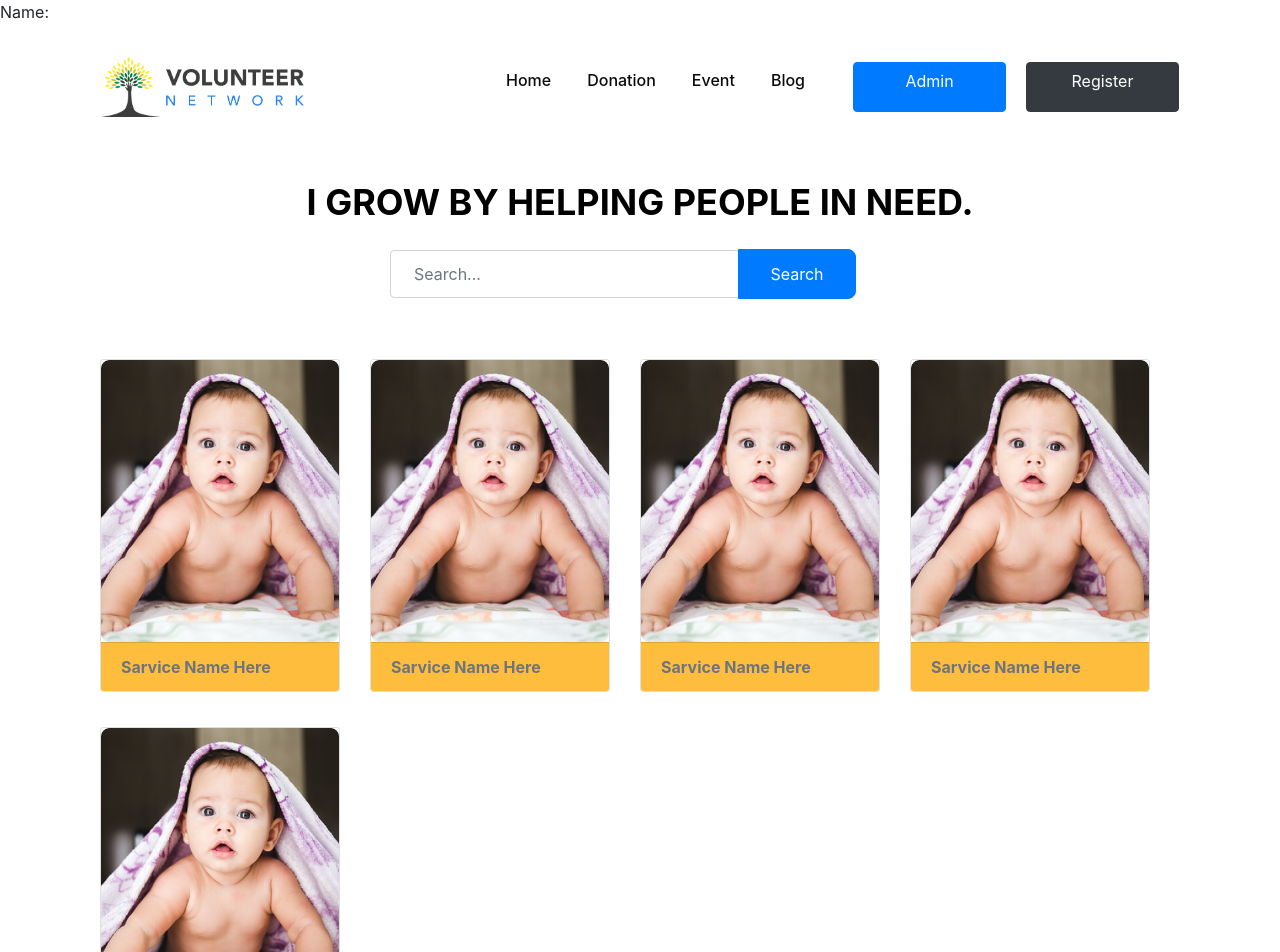
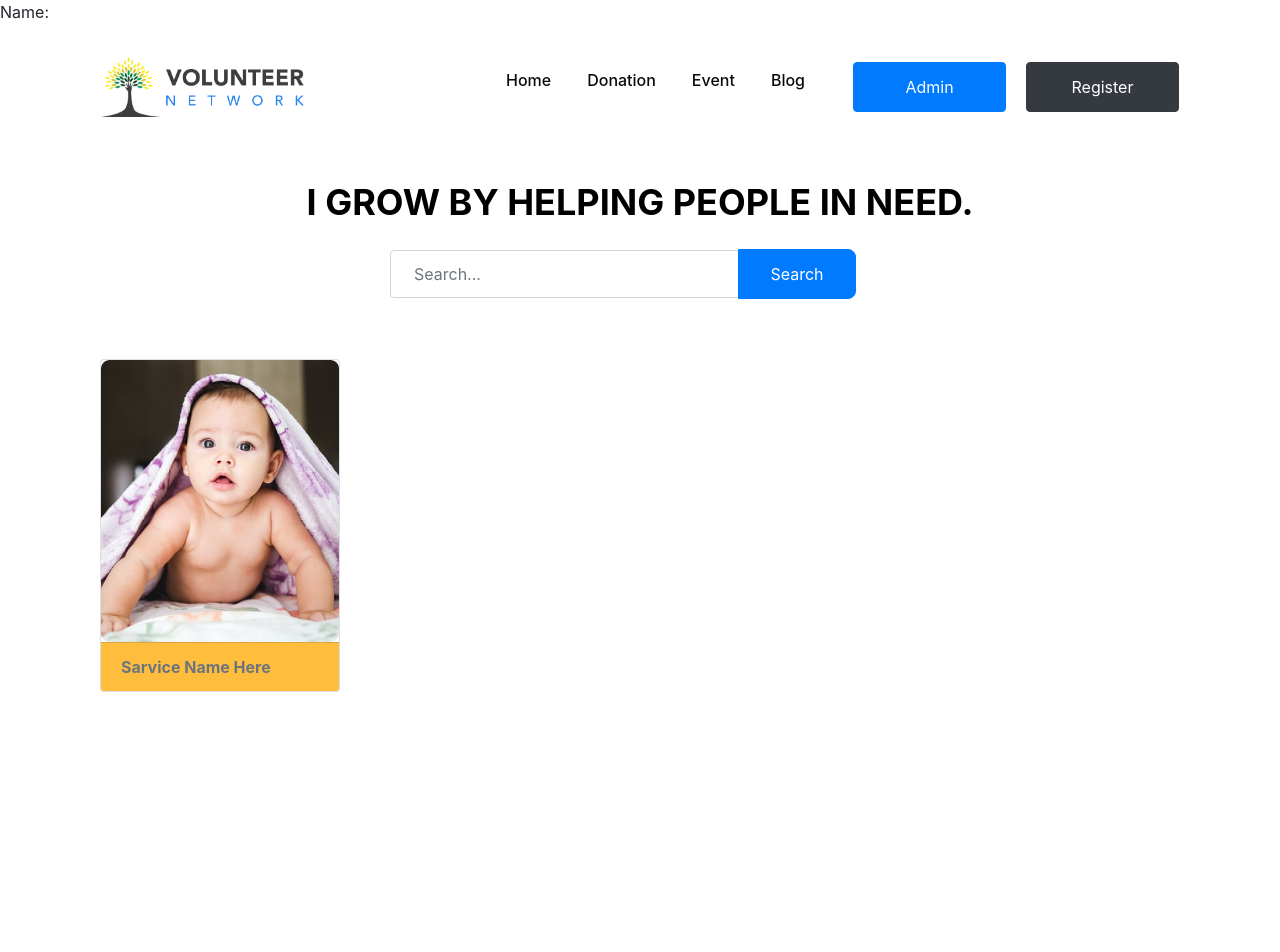
Before and after one commit to Abir-Hasan-GUB/Volunteer-Client, a React (Create React App) app: page / in a window 1280 px wide. Shown: the top 952 px of the page. After the commit the page ends 800 px from the top, so only its background shows below. Built offline with nearby package versions, Linux system fonts and the light colour scheme.

Commit message:
Google Auth part complete with protected Aouth

```diff
--- a/src/Componants/Login/Login.js
+++ b/src/Componants/Login/Login.js
@@ -1,23 +1,33 @@
-import React from 'react';
+import React, { useContext } from 'react';
 import './Login.css';
 import logo from '../Images/logos/Logo.png';
 import google from '../Images/logos/google.png';
 import * as firebase from "firebase/app";
 import "firebase/auth";
 import firebaseConfig from './firebase.config';
+import { UserContext } from '../../App';
+import { Link, useHistory, useLocation } from 'react-router-dom';
 
 const Login = () => {
-    firebase.initializeApp(firebaseConfig);
+    const history = useHistory();
+    const location = useLocation();
+    const { from } = location.state || { from: { pathname: "/" } };
+
+    const [loggedInUser, setLoggedInUser] = useContext(UserContext)
+
+    if(firebase.apps.length === 0) {
+        firebase.initializeApp(firebaseConfig);
+    }
+
     const handleGoogleSignIn = () => {
         const provider = new firebase.auth.GoogleAuthProvider();
 
         firebase.auth().signInWithPopup(provider).then(function(result) {
-            // This gives you a Google Access Token. You can use it to access the Google API.
-            var token = result.credential.accessToken;
-            // The signed-in user info.
-            var user = result.user;
-            console.log(user);
-            // ...
+            const {displayName, email} = result.user;
+            const signedInUser = {name: displayName, email}
+            setLoggedInUser(signedInUser);
+            history.replace(from);
+
           }).catch(function(error) {
             // Handle Errors here.
             var errorCode = error.code;
@@ -33,7 +43,7 @@ const Login = () => {
     return (
         <div className="container">
             <div className="login-logo">
-            <img src= {logo} alt=""/>
+            <Link to="/"><img src= {logo} alt=""/></Link>
             </div>
 
             <div className="login-panel">
--- a/src/Componants/Menu/Menu.js
+++ b/src/Componants/Menu/Menu.js
@@ -2,11 +2,12 @@ import React from 'react';
 import { Button, Navbar, Nav} from 'react-bootstrap';
 import './Menu.css';
 import logo from '../Images/logos/Logo.png';
+import { Link } from 'react-router-dom';
 
 const Menu = () => {
     return (
         <Navbar className="container menubar" expand="lg">
-  <Navbar.Brand href="/">
+  <Navbar.Brand href="#">
             <img className="logo" src={logo} alt="logo"/>
   </Navbar.Brand>
   <Navbar.Toggle aria-controls="basic-navbar-nav" />
@@ -16,8 +17,8 @@ const Menu = () => {
       <Nav.Link href="#link">Donation</Nav.Link>
       <Nav.Link href="#home">Event</Nav.Link>
       <Nav.Link href="#link">Blog</Nav.Link>
-      <Button href="/addEvent" className="menu-btn" variant="primary">Admin</Button>
-      <Button href="/register" className="menu-btn" variant="dark">Register</Button>
+      <Link to="/addEvent"><Button className="menu-btn" variant="primary">Admin</Button></Link>
+      <Link to="/register"><Button className="menu-btn" variant="dark">Register</Button></Link>
     </Nav>
   </Navbar.Collapse>
 </Navbar>
--- a/src/Componants/MenuSecond/MenuSecond.js
+++ b/src/Componants/MenuSecond/MenuSecond.js
@@ -4,10 +4,10 @@ import { Navbar, Nav} from 'react-bootstrap';
 import logo from '../Images/logos/Logo.png';
 import './MenuSecond.css';
 
-const MenuSecond = () => {
+const MenuSecond = (props) => {
     return (
         <Navbar className="container menubar" expand="lg">
-  <Navbar.Brand href="/">
+  <Navbar.Brand href="#">
             <img className="logo" src={logo} alt="logo"/>
   </Navbar.Brand>
   <Navbar.Toggle aria-controls="basic-navbar-nav" />
@@ -17,7 +17,7 @@ const MenuSecond = () => {
       <Nav.Link href="#link">Donation</Nav.Link>
       <Nav.Link href="#home">Event</Nav.Link>
       <Nav.Link href="#link">Blog</Nav.Link>
-     <p className = "activeUser">Active User Name</p>
+     <p className = "activeUser">{props.name}</p>
     </Nav>
   </Navbar.Collapse>
 </Navbar>
--- a/src/Componants/PrivateRoute/PrivateRoute.js
+++ b/src/Componants/PrivateRoute/PrivateRoute.js
@@ -1,24 +1,27 @@
-// import React from 'react';
-// import { Redirect, Route } from 'react-router-dom';
+import React, { useContext } from 'react';
+import { Redirect, Route } from 'react-router-dom';
+import { UserContext } from '../../App';
 
-// const PrivateRoute = () => {
-//     return (
-//         <Route
-//         {...rest}
-//         render={({ location }) =>
-//             loggedInUser.email ? (
-//                 children
-//             ) : (
-//                     <Redirect
-//                         to={{
-//                             pathname: "/login",
-//                             state: { from: location }
-//                         }}
-//                     />
-//                 )
-//         }
-//     />
-//     );
-// };
+const PrivateRoute = ({ children, ...rest }) => {
+    const [loggedInUser, setLoggedInUser] = useContext(UserContext);
+    return (
 
-// export default PrivateRoute;
+        <Route
+      {...rest}
+      render={({ location }) =>
+      loggedInUser.email ? (
+          children
+        ) : (
+          <Redirect
+            to={{
+              pathname: "/login",
+              state: { from: location }
+            }}
+          />
+        )
+      }
+    />
+    );
+};
+
+export default PrivateRoute;
--- a/src/Componants/Register/Register.js
+++ b/src/Componants/Register/Register.js
@@ -2,23 +2,28 @@ import React from 'react';
 import './Register.css';
 import logo from '../Images/logos/Logo.png';
 import { Button } from 'react-bootstrap';
+import { Link } from 'react-router-dom';
 
-const Register = () => {
-
+const Register = (props) => {
+   console.log(props);
         return (
             <div className="container">
+                <Link to="/">
                 <div className="login-logo">
                     <img src={logo} alt="" />
                 </div>
+                </Link>
 
                 <div className="register-panel">
                     <h4>Register as a Volunteer</h4>
-                    <input type="text" placeholder="Full Name" name="fullName" id="" />
-                    <input type="email" placeholder="User Name or Email" name="email" id="" />
+                    <input type="text" placeholder="Full Name" value={props.name} name="fullName" id="" />
+                    <input type="email" placeholder="User Name or Email" value={props.email} name="email" id="" />
                     <input type="date" name="date"/>
                     <input type="text" placeholder="Description" name="description" id="" />
                     <input type="text" placeholder="Organize books at the library." name="libraryName" id="" />
+                    <Link to="/registerDetails">
                     <Button className="registrationBtn">Registration</Button>
+                    </Link>
                 </div>
             </div>
         );
--- a/src/Componants/RegisterDetails/RegisterDetails.js
+++ b/src/Componants/RegisterDetails/RegisterDetails.js
@@ -2,10 +2,10 @@ import React from 'react';
 import MenuSecond from '../MenuSecond/MenuSecond';
 import UserActivity from '../RegisterUserActivity/UserActivity';
 
-const RegisterDetails = () => {
+const RegisterDetails = (props) => {
     return (
         <div className="container">
-            <MenuSecond></MenuSecond>
+            <MenuSecond name= {props.name}></MenuSecond>
             <UserActivity></UserActivity>
 
         </div>
--- a/src/Componants/VolunteerRegisterList/VolunteerRegisterList.js
+++ b/src/Componants/VolunteerRegisterList/VolunteerRegisterList.js
@@ -16,7 +16,7 @@ const VolunteerRegisterList = () => {
             <div className="row">
             <div className="col-md-3 volunteerLeft">
                 <div className="Secondlogo divCenter">
-                <img className ="registerLogo" src={logo} alt="logo"/>
+                <Link to="/"><img className ="registerLogo" src={logo} alt="logo"/></Link>
                 <div className="registerLink">
     <Link className = "link" to="/VolunteerRegisterList"><h4><span className="userIcon">{userIcon}</span> Volunteer register list</h4></Link>
     <Link className = "link" to="/addEvent"><h5><span>{plusIcon}</span> Add event</h5></Link>
--- a/src/Componants/VolunteerSarvice/VoulunteerSarvice.js
+++ b/src/Componants/VolunteerSarvice/VoulunteerSarvice.js
@@ -2,10 +2,12 @@ import React from 'react';
 import { Card } from 'react-bootstrap';
 import './VolunteerSarvice.css';
 import pic from '../Images/mixedImage/babySit.png';
+import { Link } from 'react-router-dom';
 
 const VoulunteerSarvice = () => {
     return (
         <div className="sarvices container row">
+            <Link to="/register">
             <div className="sarvice-card col-md-3">
             <Card style={{ width: '15rem' }}>
                 <Card.Img variant="top" src={pic} />
@@ -14,43 +16,7 @@ const VoulunteerSarvice = () => {
                 </Card.Footer>
             </Card>
             </div>
-
-            <div className="sarvice-card col-md-3">
-            <Card style={{ width: '15rem' }}>
-                <Card.Img variant="top" src={pic} />
-                <Card.Footer>
-                    <strong className="text-muted">Sarvice Name Here</strong>
-                </Card.Footer>
-            </Card>
-            </div>
-
-            <div className="sarvice-card col-md-3">
-            <Card style={{ width: '15rem' }}>
-                <Card.Img variant="top" src={pic} />
-                <Card.Footer>
-                    <strong className="text-muted">Sarvice Name Here</strong>
-                </Card.Footer>
-            </Card>
-            </div>
-
-            <div className="sarvice-card col-md-3">
-            <Card style={{ width: '15rem' }}>
-                <Card.Img variant="top" src={pic} />
-                <Card.Footer>
-                    <strong className="text-muted">Sarvice Name Here</strong>
-                </Card.Footer>
-            </Card>
-            </div>
-
-            <div className="sarvice-card col-md-3">
-            <Card style={{ width: '15rem' }}>
-                <Card.Img variant="top" src={pic} />
-                <Card.Footer>
-                    <strong className="text-muted">Sarvice Name Here</strong>
-                </Card.Footer>
-            </Card>
-            </div>
-
+            </Link>
         </div>
     );
 };
```
Also changed, not shown: src/App.js (+19 -22 lines), src/Componants/AddEvent/AddEvent.js (+11 -10 lines), src/Componants/AddEventByAdmin/AddEvent.js (deleted, +0 -11 lines), src/Componants/AddEventByAdmin/AddEvent.css (deleted).
